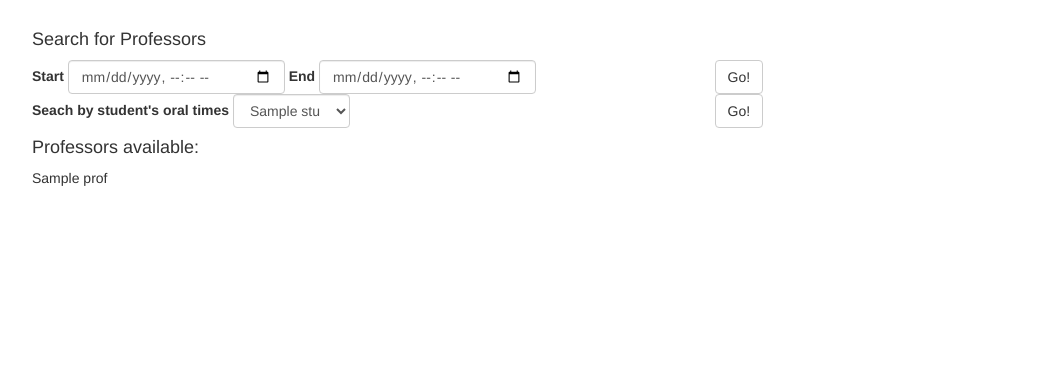
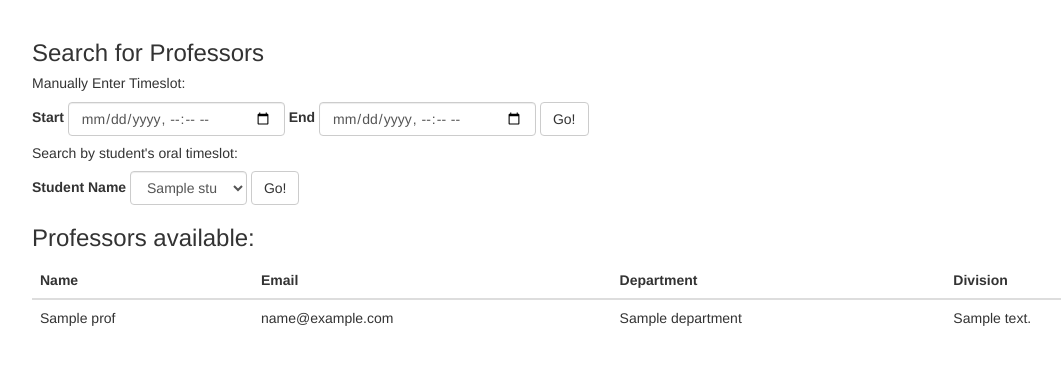
Before and after one commit to reed-college/kronos, a Flask app: template kronos/templates/search.html in a window 1280 px wide. Shown: the part 51-416 px from the top of the page, without its empty margins (38-1099 px from the left). Run offline with Flask 2, Linux system fonts and the light colour scheme; the template is opened without the code that fills it: most values are stand-ins (such as "Sample title", 1, 10 or a date in 2020); parts of the project's set-up code (start-up, migrations or seed data) failed here and were passed over; some libraries are stand-ins or nearby versions.

Commit message:
search gives more info about free profs

```diff
--- a/kronos/templates/base.html
+++ b/kronos/templates/base.html
@@ -8,9 +8,15 @@
   <nav class="navbar navbar-default navbar-static-top">
     <div class="container-fluid">
       <div class="navbar-header">
+        <button type="button" class="navbar-toggle collapsed" data-toggle="collapse" data-target="#kronos-navbar-collapse" aria-expanded="false">
+          <span class="sr-only">Toggle navigation</span>
+          <span class="icon-bar"></span>
+          <span class="icon-bar"></span>
+          <span class="icon-bar"></span>
+        </button>
         <a class="navbar-brand" href="#">Kronos</a>
       </div>
-      <div class="collapse navbar-collapse">
+      <div class="collapse navbar-collapse" id="kronos-navbar-collapse">
         <ul class="nav navbar-nav">
           <li><a href="{{ url_for('schedule') }}">Schedule</a></li>
           <li><a href="{{ url_for('search') }}">Search</a></li>
--- a/kronos/templates/search.html
+++ b/kronos/templates/search.html
@@ -3,9 +3,9 @@
 {% block content %}
 {{super()}}
 <div class="container">
-  <h4>Search for Professors</h4>
-  <form class="form-inline row" method="GET">
-    <div class="col-md-7">
+  <h3>Search for Professors</h3>
+  <h5>Manually Enter Timeslot:</h5>
+  <form class="form-inline" method="GET">
     <div class="form-group">
       <label for="start">Start</label>
       <input type="datetime-local" class="form-control" id="start" name="start" {% if start %} value="{{start}}" {% endif %}>
@@ -14,31 +14,40 @@
       <label for="end">End</label>
       <input type="datetime-local" class="form-control" id="end" name="end" {% if end %} value="{{end}}" {% endif %}>
     </div>
-    </div>
-    <div class="col-md-1">
     <button type="submit" class="btn btn-default">Go!</button>
-    </div>
   </form>
-  <form class="form-inline row" method="GET">
-    <div class="form-group col-md-7">
-      <label for="start">Seach by student's oral times</label>
+  <h5>Search by student's oral timeslot:</h5>
+  <form class="form-inline" method="GET">
+    <label for="start">Student Name</label>
     <select class="form-control" id="student" name="student">
       {% for student in students %}
         <option value={{student.id}}>{{student.name}}</option>
       {% endfor %}
     </select>
-    </div>
-    <div class="col-md-1">
     <button type="submit" class="btn btn-default">Go!</button>
-    </div>
   </form>
   {% if profs != [] %}
-    <h4>Professors available:</h4>
-    <p>
+    <h3>Professors available:</h3>
+    <table class="table">
+      <thead>
+        <tr>
+          <th>Name</th>
+          <th>Email</th>
+          <th>Department</th>
+          <th>Division</th>
+        </tr>
+      </thead>
+      <tbody>
         {% for prof in profs %}
-        {{prof.name}}<br>
+          <tr>
+            <td>{{prof.name}}</td>
+            <td>{{prof.email}}</td>
+            <td>{{prof.department}}</td>
+            <td>{{prof.division}}</td>
+          </tr>
         {% endfor %}
-    </p>
+      </tbody>
+    </table>
   {% endif %}
 </div>
 {% endblock %}
```
Lines whose indentation alone changed are shown as unchanged.
